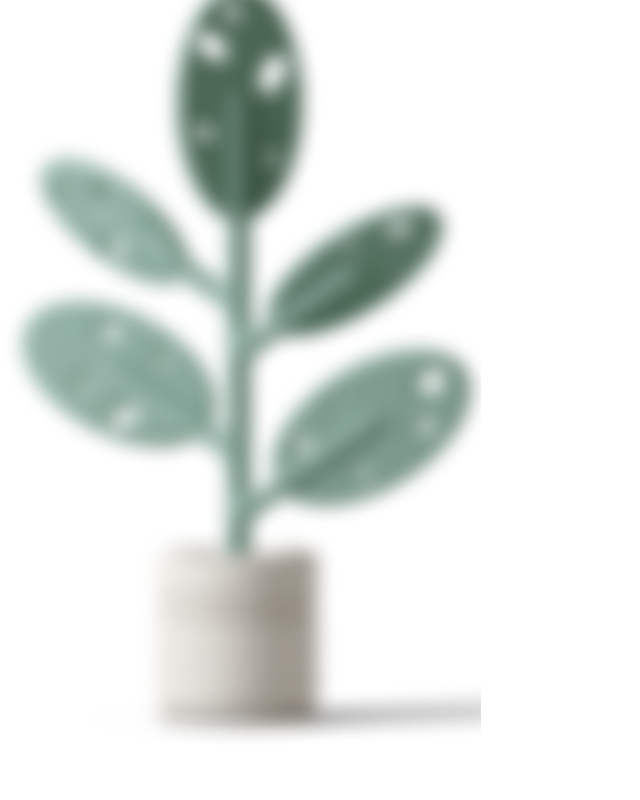
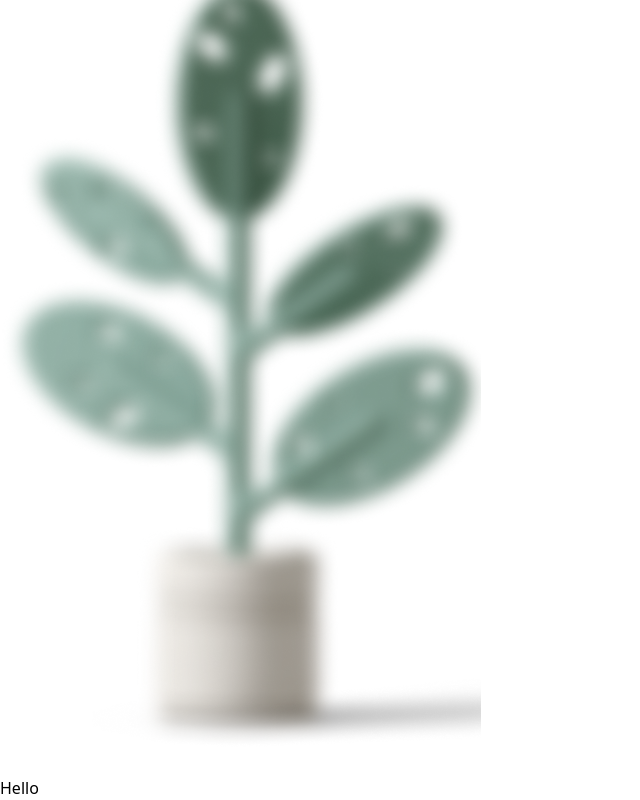
Before and after one commit to Maahipal27/HandyPrints, a React (Vite) app: page / in a window 1280 px wide. Shown: the part 1409-2209 px from the top of the page, without its empty margins (0-640 px from the left). Before the commit the page ends 2185 px from the top, so only its background shows below. Built offline with nearby package versions, Linux system fonts and the light colour scheme.

Commit message:
Added footer page

```diff
--- a/src/App.jsx
+++ b/src/App.jsx
@@ -9,6 +9,7 @@ import Social from "./pages/Social";
 import Guide from "./pages/Guide";
 import "./App.css";
 import { useState } from "react";
+import Footer from "./components/Footer";
 
 // Layout component that includes Navbar
 const Layout = ({ children }) => (
@@ -31,6 +32,7 @@ function App() {
               {isVisible && <Pagetwo />}
               {isVisible && <Page3 />}
               {isVisible && <Page4 />}
+              <Footer />
             </Layout>
           }
         />
--- /dev/null
+++ b/src/components/Footer.jsx
@@ -0,0 +1,5 @@
+const Footer = () => {
+  return <footer>Hello</footer>;
+};
+
+export default Footer;
--- a/src/components/Frontt.jsx
+++ b/src/components/Frontt.jsx
@@ -1,5 +1,4 @@
 import React from "react";
-import { useState } from "react";
 
 const Frontt = ({ setIsVisible }) => {
   const onClickHandler = () => {
@@ -14,7 +13,7 @@ const Frontt = ({ setIsVisible }) => {
     }, 1);
   };
   return (
-    <div className='bg-[#F6F5F4] flex-col flex md:flex-row md:-top-96 justify-between items-center h-screen mb-12'>
+    <div className='bg-[#F6F5F4] flex-col flex md:flex-row md:-top-96 justify-between items-center h-screen mb-12 md:mb-0'>
       <div className='h-1/2 w-full md:h-full px-10 flex flex-col justify-center items-center mb-48 py-1'>
         <h2 className='text-[#2B788B] font-bold  text-xl mt-14 mb-10 text-center px-5'>
           E-PLATFORM FOR PROJECTS
```
